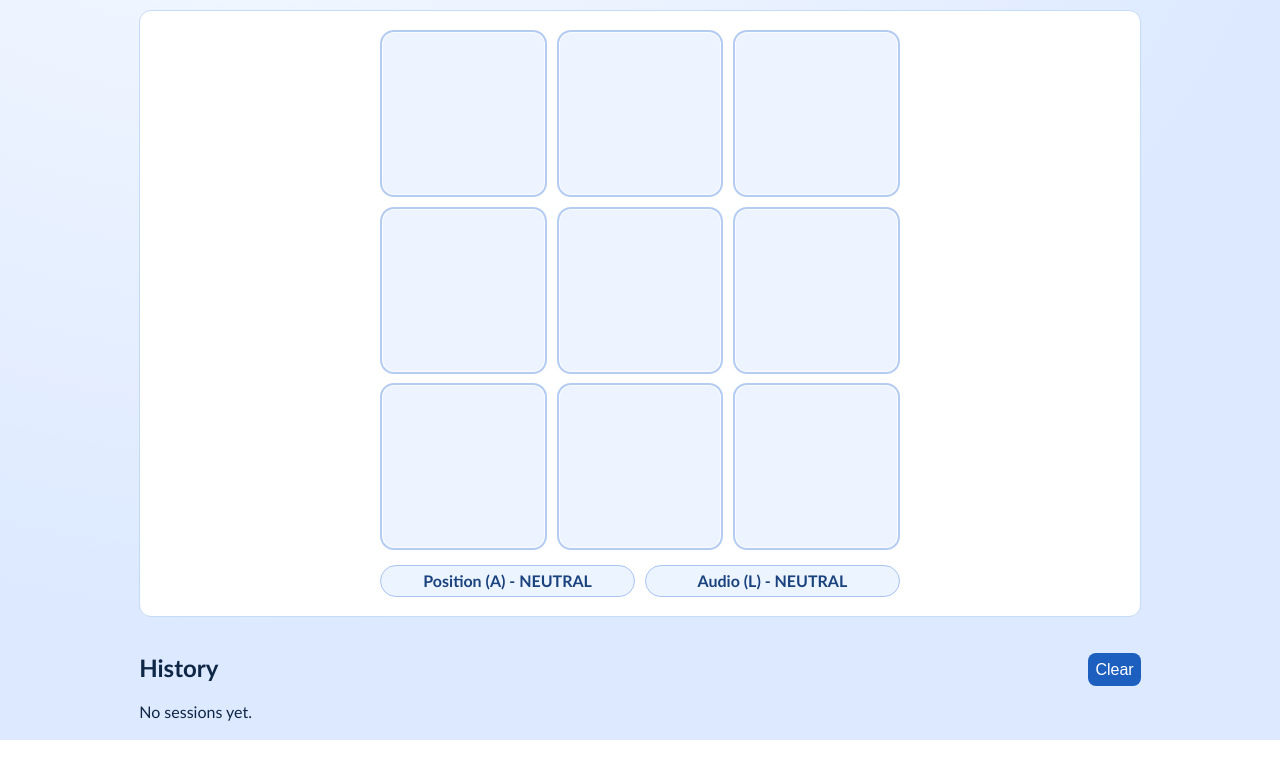
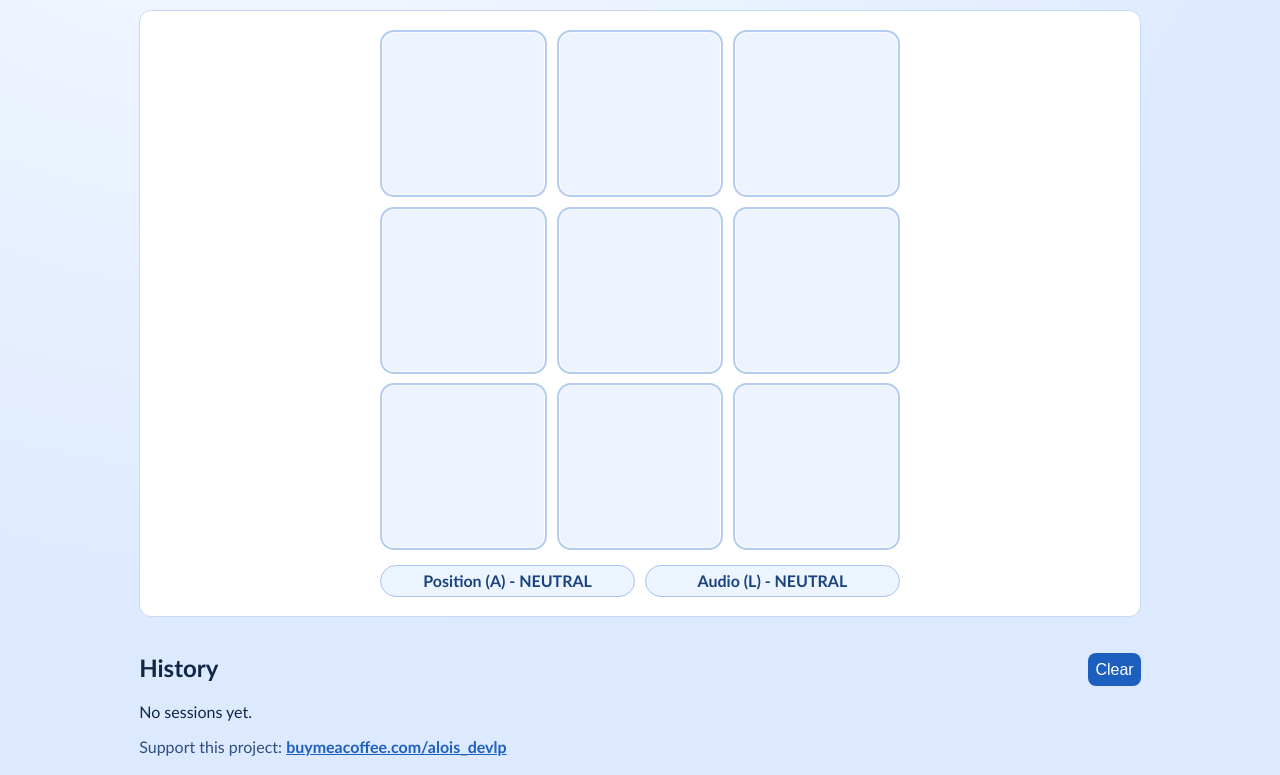
Before and after one commit to AloisTh1/Dual_n_back, a website: page web/index.html in a window 1280 px wide. Shown: the part 802-1577 px from the top of the page. Before the commit the page ends 1542 px from the top, so only its background shows below. Drawn offline with nearby package versions, Linux system fonts and the light colour scheme.

Commit message:
chore: add buymeacoffee support link

```diff
--- a/web/react-app.js
+++ b/web/react-app.js
@@ -489,6 +489,20 @@ function App() {
           )
         : null,
     ),
+    h(
+      "footer",
+      { className: "support-footer" },
+      h("span", null, "Support this project: "),
+      h(
+        "a",
+        {
+          href: "https://buymeacoffee.com/alois_devlp",
+          target: "_blank",
+          rel: "noreferrer",
+        },
+        "buymeacoffee.com/alois_devlp",
+      ),
+    ),
   );
 }
 
--- a/web/styles.css
+++ b/web/styles.css
@@ -244,6 +244,16 @@ button:disabled {
   text-align: left;
 }
 
+.support-footer {
+  margin-top: 1rem;
+  color: #2d4f7f;
+}
+
+.support-footer a {
+  color: #1d5fbf;
+  font-weight: 700;
+}
+
 .history-row {
   cursor: pointer;
 }
```
Also changed, not shown: README.md.
